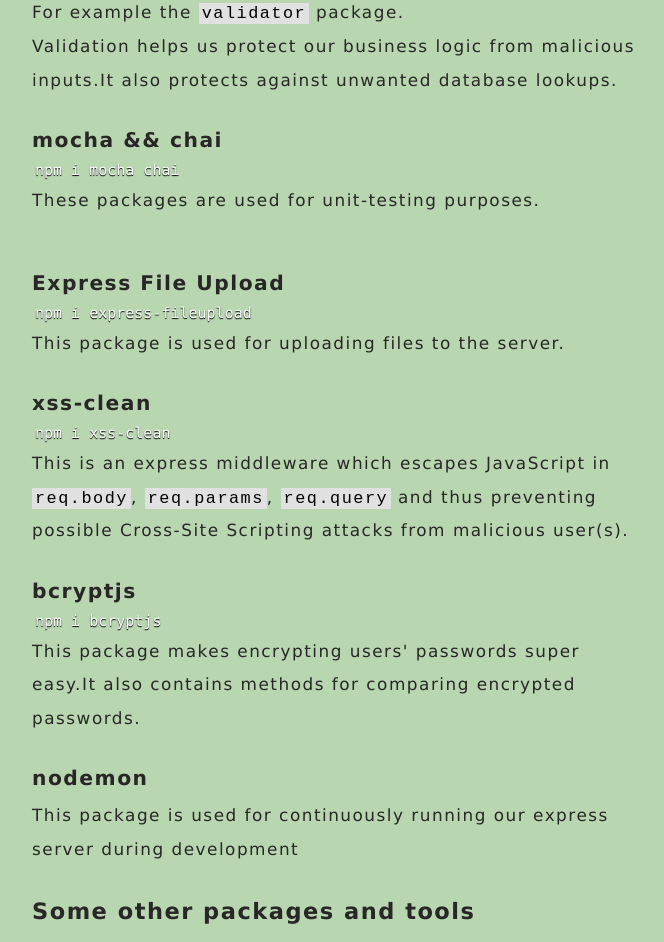
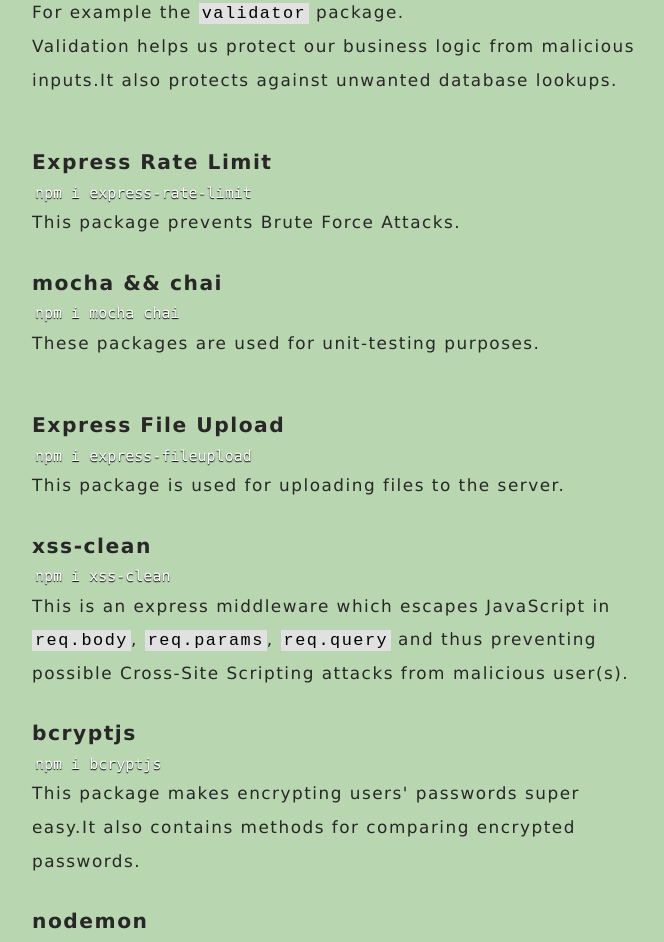
Before and after one commit to Kashaan-M/blog, an Eleventy site: page posts/essential-express-js-packages-and-what-they-do.md in a window 1280 px wide. Shown: the part 2795-3737 px from the top of the page, without its empty margins (303-967 px from the left). Built offline with nearby package versions, Linux system fonts and the light colour scheme; Eleventy itself is replaced by a stand-in of ours; code samples lack their colours; files that its build step writes are made by us from their sources.

Commit message:
updated packages list in post

````diff
--- a/posts/essential-express-js-packages-and-what-they-do.md
+++ b/posts/essential-express-js-packages-and-what-they-do.md
@@ -96,6 +96,18 @@
 
 <br>
 
+<br>
+
+### Express Rate Limit
+
+```js
+npm i express-rate-limit
+```
+
+This package prevents Brute Force Attacks.
+
+<br>
+
 ### mocha && chai
 
 ```js
````
